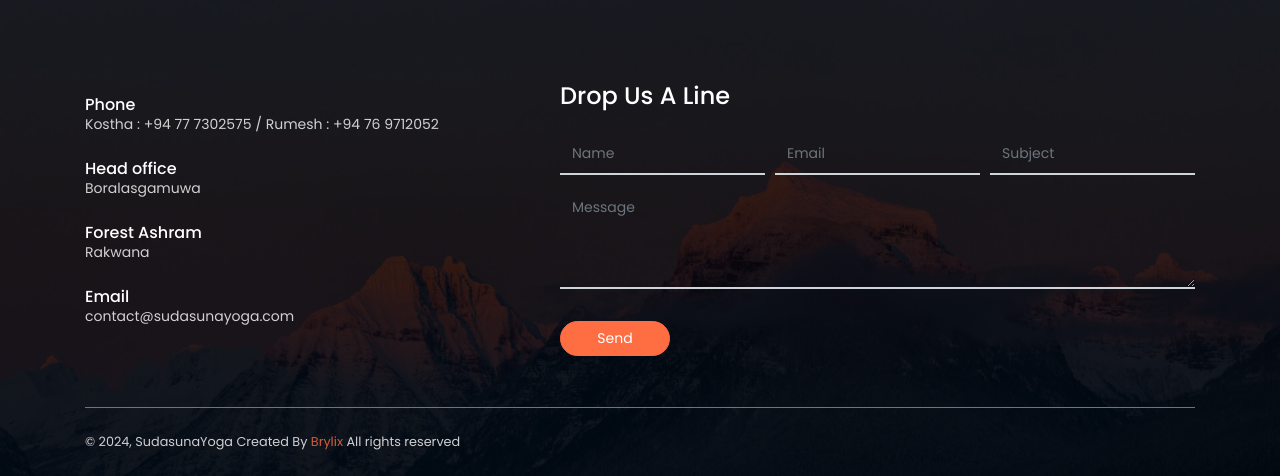
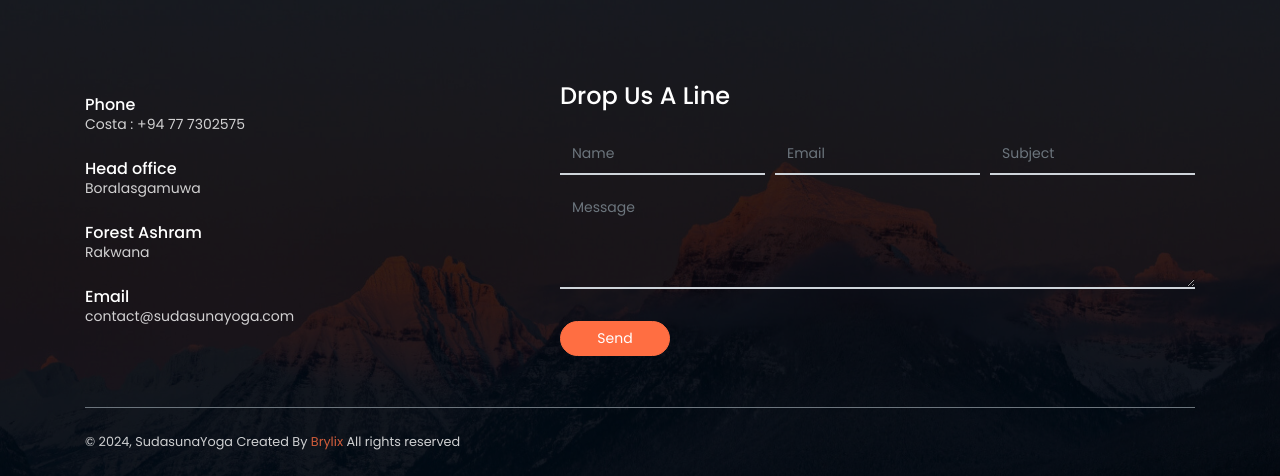
Before and after one commit to Rumeshcom/sudasunaYoga, a PHP site: page / in a window 1280 px wide. Shown: the part 5078-5554 px from the top of the page. Run offline with PHP 8.4, Linux system fonts and the light colour scheme.

Commit message:
Update index.php

```diff
--- a/index.php
+++ b/index.php
@@ -461,7 +461,7 @@
             <div class="row align-items-center">
                 <div class="col-md-5 my-3">
                     <h6 class="mb-0">Phone</h6>
-                    <p class="mb-4">Kostha : +94 77 7302575 / Rumesh : +94 76 9712052</p>
+                    <p class="mb-4">Costa : +94 77 7302575 </p>
 
                     <h6 class="mb-0">Head office</h6>
                     <p class="mb-4">Boralasgamuwa</p>
```
